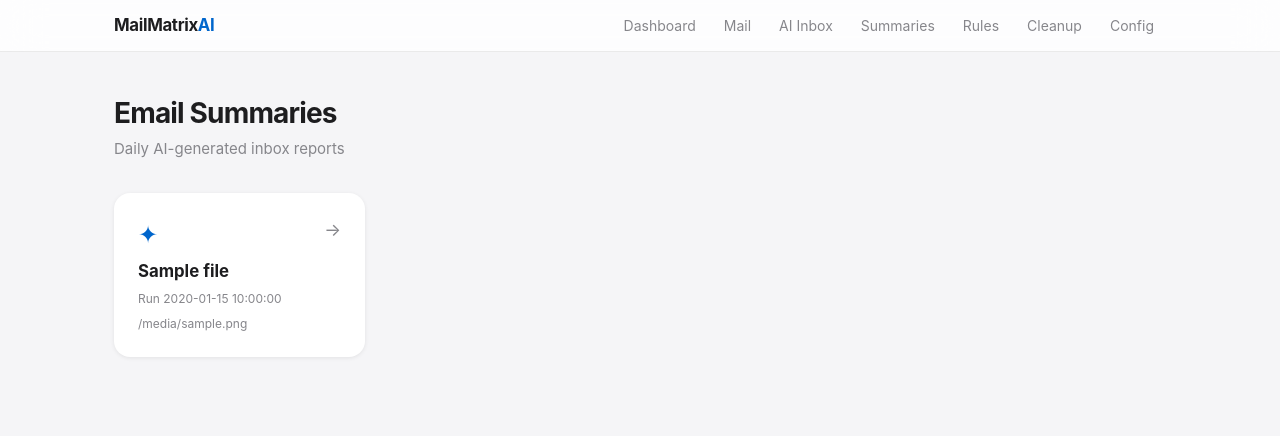
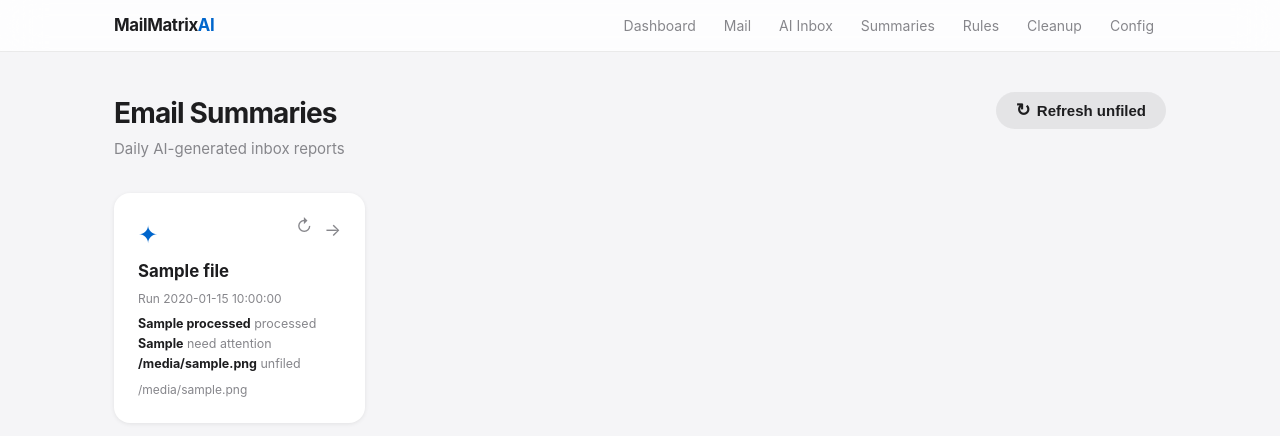
Before and after one commit to cs4p/MailMatrixAI, a Flask app: template templates/summaries.html in a window 1280 px wide. Shown: the top 436 px of the page. Run offline with Flask 3, Linux system fonts and the light colour scheme; the template is opened without the code that fills it: most values are stand-ins (such as "Sample title", 1, 10 or a date in 2020).

Commit message:
Add Summaries page refresh controls
Changed files:
- app.py — /api/generate-summary now echoes the refreshed sidecar meta
  (processed/need_attention/unfiled/filed/generated_at); add
  GET /api/summaries/unfiled-dates listing dates with unfiled emails
- templates/summaries.html — per-card refresh icon (regenerates that day's
  report, updates stats in place) and a "Refresh unfiled" header button that
  regenerates all unfiled summaries sequentially with progress
- static/style.css — styles + spin animation for the refresh icon
- tests/test_app.py — cover sidecar-meta echo, unfiled-dates endpoint, refresh
  control rendering; update the no-sidecar test for hidden-but-present containers
- TODO.md — remove the now-shipped roadmap section

Co-Authored-By: Claude Opus 4.8 <noreply@anthropic.com>

```diff
--- a/app.py
+++ b/app.py
@@ -331,9 +331,29 @@ def api_generate_summary():
         resolved_date = target_date or date.today().isoformat()
         filename = f"email_summary_{resolved_date}.html"
         log.info("Summary generated in %.1fs: %s", elapsed, filename)
-        return jsonify({"ok": True, "filename": filename})
+        resp = {"ok": True, "filename": filename}
+        # Echo the refreshed sidecar meta so callers (e.g. the Summaries page
+        # per-card refresh) can update a card in place without a full reload.
+        for entry in summary_files(SUMMARY_DIR):
+            if entry.get("date") == resolved_date:
+                for key in ("processed", "need_attention", "unfiled", "filed", "generated_at"):
+                    if key in entry:
+                        resp[key] = entry[key]
+                break
+        return jsonify(resp)
     log.error("Summary failed in %.1fs (exit=%d): %s", elapsed, result.returncode, result.stderr[-500:])
     return jsonify({"ok": False, "error": result.stderr[-2000:]}), 500
+
+
+@app.route("/api/summaries/unfiled-dates")
+def api_summaries_unfiled_dates():
+    """Dates (newest first) whose summary still has unfiled emails.
+
+    Drives the Summaries page "Refresh unfiled" button, which regenerates each
+    of these reports sequentially.
+    """
+    dates = [entry["date"] for entry in summary_files(SUMMARY_DIR) if entry.get("unfiled")]
+    return jsonify({"dates": dates})
 
 
 @app.route("/accept", methods=["POST"])
--- a/static/style.css
+++ b/static/style.css
@@ -368,6 +368,26 @@ a:hover { text-decoration: underline; }
 .summary-stat strong { color: var(--text); }
 .summary-filename { font-size: .75rem; color: var(--text-secondary); }
 .summary-arrow { position: absolute; top: 1.5rem; right: 1.5rem; color: var(--text-secondary); font-size: 1.1rem; }
+.summary-refresh {
+  position: absolute;
+  top: 1.3rem;
+  right: 3rem;
+  width: 1.6rem;
+  height: 1.6rem;
+  display: flex;
+  align-items: center;
+  justify-content: center;
+  border-radius: 50%;
+  color: var(--text-secondary);
+  font-size: 1.05rem;
+  line-height: 1;
+  cursor: pointer;
+  transition: background .15s, color .15s;
+}
+.summary-refresh:hover { background: rgba(0,102,204,.12); color: var(--blue); }
+.summary-refresh.spinning { animation: summary-spin .8s linear infinite; color: var(--blue); }
+.summary-card.refreshing { opacity: .7; pointer-events: none; }
+@keyframes summary-spin { to { transform: rotate(360deg); } }
 
 /* ── Empty state ──────────────────────────────────────────────────────────── */
 .empty-state {
--- a/templates/summaries.html
+++ b/templates/summaries.html
@@ -2,28 +2,36 @@
 {% block title %}Email Summaries — MailMatrix AI{% endblock %}
 
 {% block content %}
-<div class="page-header">
-  <h1>Email Summaries</h1>
-  <p class="page-subtitle">Daily AI-generated inbox reports</p>
+<div class="page-header page-header-row">
+  <div>
+    <h1>Email Summaries</h1>
+    <p class="page-subtitle">Daily AI-generated inbox reports</p>
+  </div>
+  {% if files %}
+  <div class="page-header-actions">
+    <button id="refresh-unfiled" class="btn btn-secondary" onclick="refreshUnfiled(this)">
+      <span class="btn-icon">↻</span> <span class="refresh-unfiled-label">Refresh unfiled</span>
+    </button>
+  </div>
+  {% endif %}
 </div>
 
 {% if files %}
 <div class="summary-grid">
   {% for f in files %}
-  <a class="summary-card" href="/summaries/{{ f.filename }}" target="_blank">
+  <a class="summary-card" data-date="{{ f.date }}" href="/summaries/{{ f.filename }}" target="_blank">
     <div class="summary-icon">✦</div>
     <div class="summary-label">{{ f.label }}</div>
-    {% if f.generated_at %}
-    <div class="summary-generated-at">Run {{ f.generated_at }}</div>
-    {% endif %}
-    {% if 'processed' in f %}
-    <div class="summary-stats">
-      <span class="summary-stat"><strong>{{ f.processed }}</strong> processed</span>
-      <span class="summary-stat"><strong>{{ f.need_attention }}</strong> need attention</span>
-      <span class="summary-stat"><strong>{{ f.unfiled }}</strong> unfiled</span>
+    <div class="summary-generated-at"{% if not f.generated_at %} hidden{% endif %}>Run {{ f.generated_at }}</div>
+    <div class="summary-stats"{% if 'processed' not in f %} hidden{% endif %}>
+      <span class="summary-stat"><strong class="stat-processed">{{ f.processed }}</strong> processed</span>
+      <span class="summary-stat"><strong class="stat-need-attention">{{ f.need_attention }}</strong> need attention</span>
+      <span class="summary-stat"><strong class="stat-unfiled">{{ f.unfiled }}</strong> unfiled</span>
     </div>
-    {% endif %}
     <div class="summary-filename">{{ f.filename }}</div>
+    <span class="summary-refresh" role="button" tabindex="0" title="Regenerate this day's report"
+          onclick="refreshSummary(event, this)"
+          onkeydown="if(event.key==='Enter'||event.key===' '){refreshSummary(event, this)}">↻</span>
     <div class="summary-arrow">→</div>
   </a>
   {% endfor %}
@@ -35,4 +43,91 @@
   <div class="empty-desc">Generate one from the <a href="/">Dashboard</a>.</div>
 </div>
 {% endif %}
+
+<div id="toast" class="toast" aria-live="polite"></div>
 {% endblock %}
+
+{% block scripts %}
+<script>
+// Regenerate one day's report, then update its card in place.
+async function regenerateCard(card) {
+  const date = card.dataset.date;
+  const icon = card.querySelector('.summary-refresh');
+  if (icon) icon.classList.add('spinning');
+  card.classList.add('refreshing');
+  try {
+    const data = await postJSON('/api/generate-summary', { date });
+    if (!data.ok) {
+      showToast('Failed to refresh ' + date + ': ' + (data.error || 'error').slice(0, 120), 'error');
+      return false;
+    }
+    // Update stat counts + run time in place; fall back to a reload if the
+    // response is missing the sidecar meta (older backends).
+    if ('processed' in data) {
+      const stats = card.querySelector('.summary-stats');
+      card.querySelector('.stat-processed').textContent = data.processed;
+      card.querySelector('.stat-need-attention').textContent = data.need_attention;
+      card.querySelector('.stat-unfiled').textContent = data.unfiled;
+      if (stats) stats.hidden = false;
+    } else {
+      location.reload();
+      return true;
+    }
+    if (data.generated_at) {
+      const at = card.querySelector('.summary-generated-at');
+      if (at) { at.textContent = 'Run ' + data.generated_at; at.hidden = false; }
+    }
+    return true;
+  } catch (e) {
+    showToast('Failed to refresh ' + date, 'error');
+    return false;
+  } finally {
+    if (icon) icon.classList.remove('spinning');
+    card.classList.remove('refreshing');
+  }
+}
+
+// Per-card refresh icon — don't let the click navigate the card's anchor.
+function refreshSummary(event, el) {
+  event.preventDefault();
+  event.stopPropagation();
+  const card = el.closest('.summary-card');
+  if (card && !card.classList.contains('refreshing')) {
+    regenerateCard(card).then(ok => { if (ok) showToast('Summary refreshed', 'success'); });
+  }
+}
+
+// Header button — regenerate every summary that still has unfiled emails,
+// sequentially (each call is a synchronous IMAP + Anthropic subprocess).
+async function refreshUnfiled(btn) {
+  btn.disabled = true;
+  const label = btn.querySelector('.refresh-unfiled-label');
+  const original = label.textContent;
+  try {
+    const res = await fetch('/api/summaries/unfiled-dates');
+    const { dates } = await res.json();
+    if (!dates || !dates.length) {
+      showToast('No summaries with unfiled emails', 'success');
+      return;
+    }
+    let done = 0;
+    for (const date of dates) {
+      done += 1;
+      label.textContent = `Refreshing ${done} of ${dates.length}…`;
+      const card = document.querySelector('.summary-card[data-date="' + date + '"]');
+      if (card) {
+        await regenerateCard(card);
+      } else {
+        await postJSON('/api/generate-summary', { date });
+      }
+    }
+    showToast(`Refreshed ${dates.length} summar${dates.length === 1 ? 'y' : 'ies'}`, 'success');
+  } catch (e) {
+    showToast('Refresh failed', 'error');
+  } finally {
+    label.textContent = original;
+    btn.disabled = false;
+  }
+}
+</script>
+{% endblock %}
```
Also changed, not shown: TODO.md (+0 -57 lines), tests/test_app.py (+64 -2 lines).
